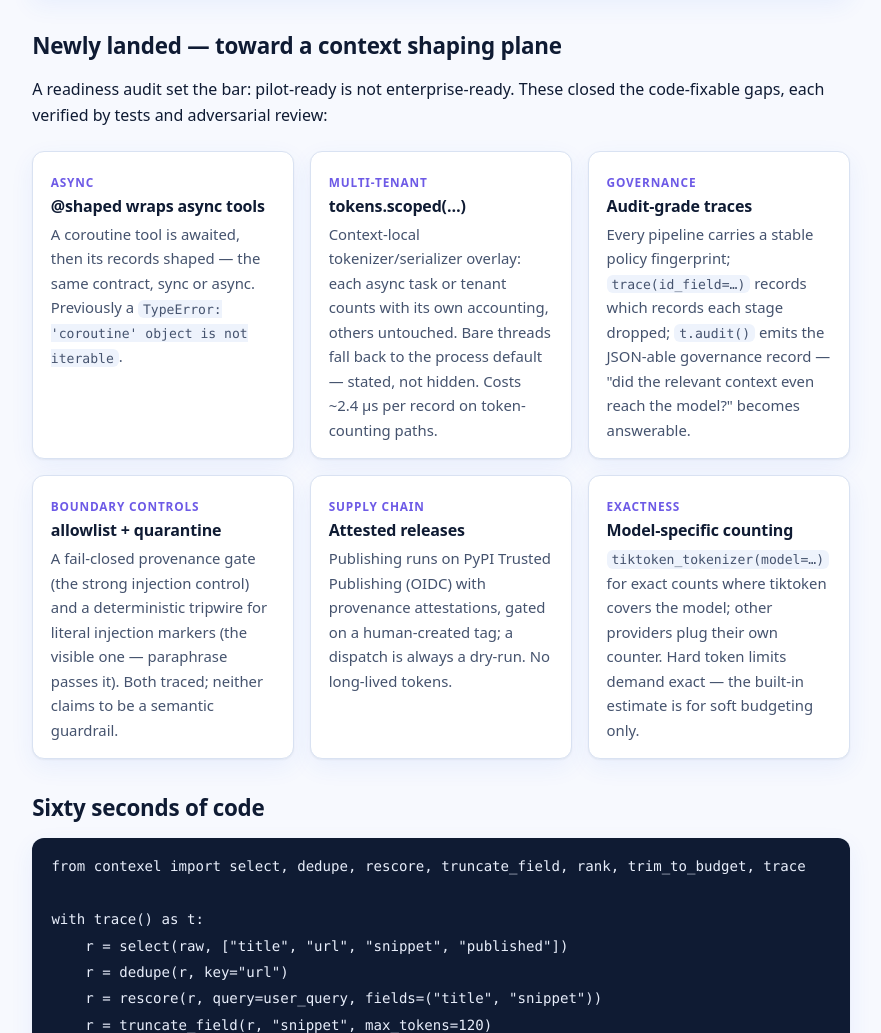
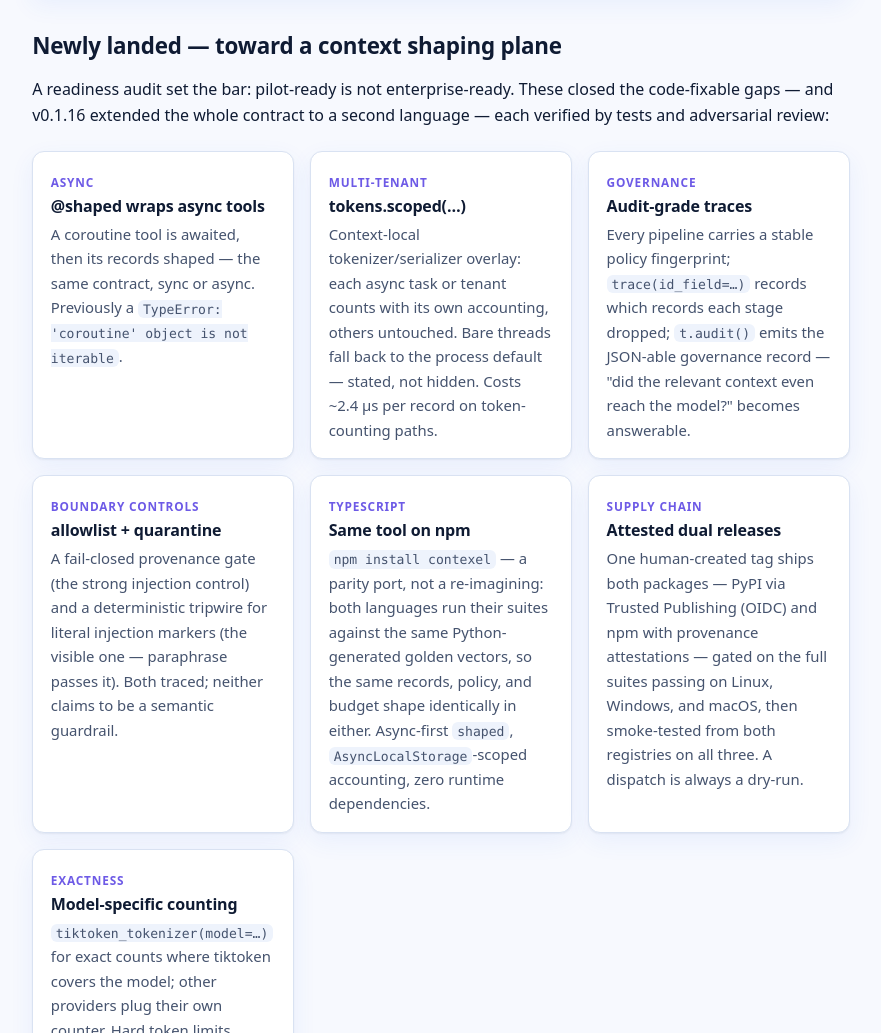
Before and after one commit to maheshvaikri-code/contexel, a plain HTML site: page site/index.html in a window 1280 px wide. Shown: the part 2035-3068 px from the top of the page, without its empty margins (331-1212 px from the left). Drawn offline with Linux system fonts and the light colour scheme.

Commit message:
docs(site): npm install route, TypeScript parity card, dual-release supply chain

```diff
--- a/site/index.html
+++ b/site/index.html
@@ -111,7 +111,8 @@ next to a single model call.</div>
 
 <h2>Newly landed — toward a context shaping plane</h2>
 <p>A readiness audit set the bar: pilot-ready is not enterprise-ready.
-These closed the code-fixable gaps, each verified by tests and adversarial
+These closed the code-fixable gaps — and v0.1.16 extended the whole
+contract to a second language — each verified by tests and adversarial
 review:</p>
 <div class="cards">
   <div class="card"><span class="k">Async</span>
@@ -137,11 +138,20 @@ review:</p>
     deterministic tripwire for literal injection markers (the visible one —
     paraphrase passes it). Both traced; neither claims to be a semantic
     guardrail.</p></div>
+  <div class="card"><span class="k">TypeScript</span>
+    <h3>Same tool on npm</h3>
+    <p><code>npm install contexel</code> — a parity port, not a
+    re-imagining: both languages run their suites against the same
+    Python-generated golden vectors, so the same records, policy, and
+    budget shape identically in either. Async-first <code>shaped</code>,
+    <code>AsyncLocalStorage</code>-scoped accounting, zero runtime
+    dependencies.</p></div>
   <div class="card"><span class="k">Supply chain</span>
-    <h3>Attested releases</h3>
-    <p>Publishing runs on PyPI Trusted Publishing (OIDC) with provenance
-    attestations, gated on a human-created tag; a dispatch is always a
-    dry-run. No long-lived tokens.</p></div>
+    <h3>Attested dual releases</h3>
+    <p>One human-created tag ships both packages — PyPI via Trusted
+    Publishing (OIDC) and npm with provenance attestations — gated on the
+    full suites passing on Linux, Windows, and macOS, then smoke-tested
+    from both registries on all three. A dispatch is always a dry-run.</p></div>
   <div class="card"><span class="k">Exactness</span>
     <h3>Model-specific counting</h3>
     <p><code>tiktoken_tokenizer(model=…)</code> for exact counts where
```
Also changed, not shown: site/getting-started.html (+5 -0 lines).
